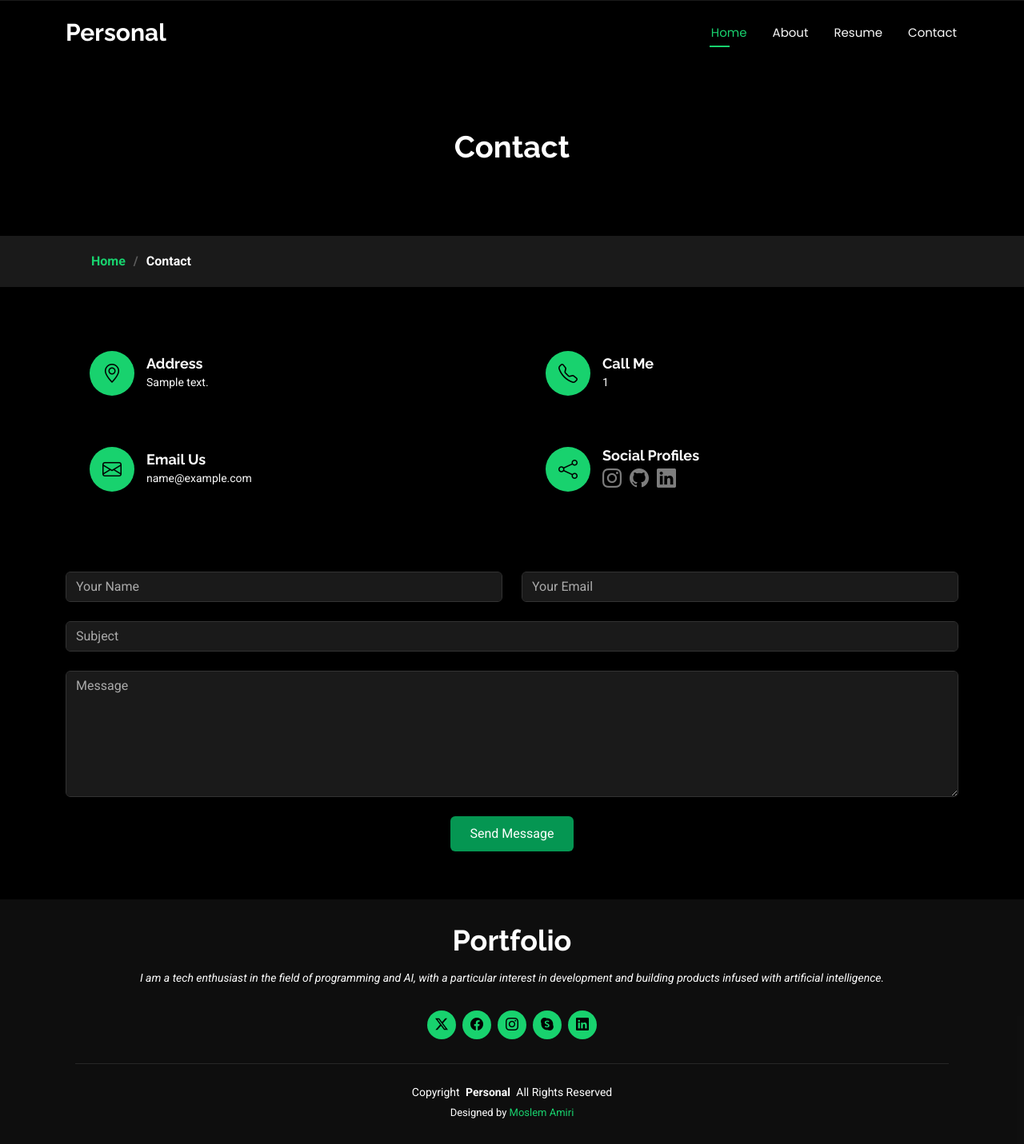
After one commit to Mosllems/My_Website, a Django app: template templates/contact.html in a window 1280 px wide. The commit adds this page. Shown: the whole page at 80% size. Run offline with Django 5.2, Linux system fonts and the light colour scheme; the template is opened without the code that fills it: most values are stand-ins (such as "Sample title", 1, 10 or a date in 2020); parts of the project's set-up code (start-up, migrations or seed data) failed here and were passed over; some libraries are stand-ins or nearby versions.

Commit message:
add Contact Page

```diff
--- a/pages/urls.py
+++ b/pages/urls.py
@@ -8,4 +8,5 @@ urlpatterns = [
     path('', views.HomePageView.as_view(), name='home'),
     path('about/', views.AboutPageView.as_view(), name='about'),
     path('resume/', views.ResumePageView.as_view(), name='resume'),
+    path('contact/', views.ContactPageView.as_view(), name='contact'),
 ]
--- a/static/css/main.css
+++ b/static/css/main.css
@@ -89,24 +89,74 @@ h6 {
 
 /* PHP Email Form Messages
 ------------------------------*/
-.php-email-form .error-message {
+/* Contact Form Base */
+.contact-form {
+  margin-top: 80px;
+  position: relative;
+}
+
+.contact-form .form-control {
+  background-color: #1a1a1a;
+  border: 1px solid #333;
+  color: #fff;
+}
+
+.contact-form .form-control:focus {
+  background-color: #1a1a1a;
+  border-color: #059652;
+  box-shadow: none;
+  color: #fff;
+}
+
+.contact-form .form-control::placeholder {
+  color: #aaa;
+}
+
+/* Loading */
+.contact-form .loading {
+  display: none;
+  background: #333;
+  color: #fff;
+  padding: 12px;
+  margin-bottom: 15px;
+  text-align: center;
+  border-radius: 6px;
+}
+
+/* Error */
+.contact-form .error-message {
   display: none;
   background: #df1529;
-  color: #ffffff;
-  text-align: left;
+  color: #fff;
   padding: 15px;
-  margin-bottom: 24px;
+  margin-bottom: 15px;
   font-weight: 600;
-}
-
-.php-email-form .sent-message {
+  border-radius: 6px;
+}
+
+/* Success */
+.contact-form .sent-message {
   display: none;
-  color: #ffffff;
   background: #059652;
-  text-align: center;
+  color: #fff;
   padding: 15px;
-  margin-bottom: 24px;
+  margin-bottom: 15px;
   font-weight: 600;
+  border-radius: 6px;
+}
+
+/* Button */
+.btn-send {
+  background: #059652;
+  color: #fff;
+  border: none;
+  padding: 10px 25px;
+  border-radius: 6px;
+  transition: 0.3s;
+}
+
+.btn-send:hover {
+  background: #059652;
 }
 
 .php-email-form .loading {
--- a/static/vendor/php-email-form/validate.js
+++ b/static/vendor/php-email-form/validate.js
@@ -1,15 +1,16 @@
-/**
-* PHP Email Form Validation - v3.11
-* URL: https://bootstrapmade.com/php-email-form/
-* Author: BootstrapMade.com
-*/
 (function () {
   "use strict";
 
   let forms = document.querySelectorAll('.php-email-form');
 
-  forms.forEach( function(e) {
-    e.addEventListener('submit', function(event) {
+  forms.forEach(function (form) {
+
+    // 🚀 اگر no-ajax داشت، کلاً Django کنترل کنه
+    if (form.classList.contains('no-ajax')) {
+      return;
+    }
+
+    form.addEventListener('submit', function (event) {
       event.preventDefault();
 
       let thisForm = this;
@@ -17,69 +18,44 @@
       let action = thisForm.getAttribute('action');
       let recaptcha = thisForm.getAttribute('data-recaptcha-site-key');
 
-      if( ! action ) {
-        displayError(thisForm, 'The form action property is not set!');
+      if (!action) {
         return;
       }
-      thisForm.querySelector('.loading').classList.add('d-block');
-      thisForm.querySelector('.error-message').classList.remove('d-block');
-      thisForm.querySelector('.sent-message').classList.remove('d-block');
 
-      let formData = new FormData( thisForm );
+      thisForm.querySelector('.loading')?.classList.add('d-block');
+      thisForm.querySelector('.error-message')?.classList.remove('d-block');
+      thisForm.querySelector('.sent-message')?.classList.remove('d-block');
 
-      if ( recaptcha ) {
-        if(typeof grecaptcha !== "undefined" ) {
-          grecaptcha.ready(function() {
-            try {
-              grecaptcha.execute(recaptcha, {action: 'php_email_form_submit'})
-              .then(token => {
-                formData.set('recaptcha-response', token);
-                php_email_form_submit(thisForm, action, formData);
-              })
-            } catch(error) {
-              displayError(thisForm, error);
-            }
-          });
-        } else {
-          displayError(thisForm, 'The reCaptcha javascript API url is not loaded!')
-        }
-      } else {
-        php_email_form_submit(thisForm, action, formData);
-      }
+      let formData = new FormData(thisForm);
+
+      php_email_form_submit(thisForm, action, formData);
     });
+
   });
 
   function php_email_form_submit(thisForm, action, formData) {
+
     fetch(action, {
       method: 'POST',
       body: formData,
-      headers: {'X-Requested-With': 'XMLHttpRequest'}
+      headers: { 'X-Requested-With': 'XMLHttpRequest' }
     })
-    .then(response => {
-      if( response.ok ) {
-        return response.text();
-      } else {
-        throw new Error(`${response.status} ${response.statusText} ${response.url}`);
-      }
-    })
-    .then(data => {
-      thisForm.querySelector('.loading').classList.remove('d-block');
-      if (data.trim() == 'OK') {
-        thisForm.querySelector('.sent-message').classList.add('d-block');
-        thisForm.reset();
-      } else {
-        throw new Error(data ? data : 'Form submission failed and no error message returned from: ' + action);
-      }
-    })
-    .catch((error) => {
-      displayError(thisForm, error);
-    });
-  }
+      .then(response => response.text())
+      .then(data => {
+        thisForm.querySelector('.loading')?.classList.remove('d-block');
 
-  function displayError(thisForm, error) {
-    thisForm.querySelector('.loading').classList.remove('d-block');
-    thisForm.querySelector('.error-message').innerHTML = error;
-    thisForm.querySelector('.error-message').classList.add('d-block');
+        if (data.trim() === 'OK') {
+          thisForm.querySelector('.sent-message')?.classList.add('d-block');
+          thisForm.reset();
+        } else {
+          throw new Error('Form failed');
+        }
+      })
+      .catch(() => {
+        thisForm.querySelector('.loading')?.classList.remove('d-block');
+        thisForm.querySelector('.error-message')?.classList.add('d-block');
+      });
+
   }
 
 })();
--- a/templates/_base.html
+++ b/templates/_base.html
@@ -75,7 +75,7 @@
               <li><a href="#">Dropdown 4</a></li>
             </ul>
           </li> -->
-          <li><a href="#">Contact</a></li>
+          <li><a href="{% url 'pages:contact' %}">Contact</a></li>
         </ul>
         <i class="mobile-nav-toggle d-xl-none bi bi-list"></i>
       </nav>
--- /dev/null
+++ b/templates/contact.html
@@ -0,0 +1,127 @@
+{% extends "_base.html" %}
+{% load static %}
+
+{% block title %} About {% endblock title %}
+
+
+{% block content %}
+
+<main class="main">
+
+    <!-- Page Title -->
+    <div class="page-title" data-aos="fade">
+        <div class="heading">
+            <div class="container">
+                <div class="row d-flex justify-content-center text-center">
+                    <div class="col-lg-8">
+                        <h1>Contact</h1>
+                    </div>
+                </div>
+            </div>
+        </div>
+        <nav class="breadcrumbs">
+            <div class="container">
+                <ol>
+                    <li><a href="index.html">Home</a></li>
+                    <li class="current">Contact</li>
+                </ol>
+            </div>
+        </nav>
+    </div><!-- End Page Title -->
+
+    <!-- Contact Section -->
+    <section id="contact" class="contact section">
+
+        <div class="container" data-aos="fade-up" data-aos-delay="100">
+
+            <div class="row gy-4">
+
+                <div class="col-md-6">
+                    <div class="info-item d-flex align-items-center" data-aos="fade-up" data-aos-delay="200">
+                        <i class="icon bi bi-geo-alt flex-shrink-0"></i>
+                        <div>
+                            <h3>Address</h3>
+                            <p>{{me.address}}</p>
+                        </div>
+                    </div>
+                </div><!-- End Info Item -->
+
+                <div class="col-md-6">
+                    <div class="info-item d-flex align-items-center" data-aos="fade-up" data-aos-delay="300">
+                        <i class="icon bi bi-telephone flex-shrink-0"></i>
+                        <div>
+                            <h3>Call Me</h3>
+                            <p>{{me.phone_number}}</p>
+                        </div>
+                    </div>
+                </div><!-- End Info Item -->
+
+                <div class="col-md-6">
+                    <div class="info-item d-flex align-items-center" data-aos="fade-up" data-aos-delay="400">
+                        <i class="icon bi bi-envelope flex-shrink-0"></i>
+                        <div>
+                            <h3>Email Us</h3>
+                            <p>{{me.email}}</p>
+                        </div>
+                    </div>
+                </div><!-- End Info Item -->
+
+                <div class="col-md-6">
+                    <div class="info-item d-flex align-items-center" data-aos="fade-up" data-aos-delay="500">
+                        <i class="icon bi bi-share flex-shrink-0"></i>
+                        <div>
+                            <h3>Social Profiles</h3>
+                            <div class="social-links">
+                                <a href="https://www.instagram.com/mosllems/"><i class="bi bi-instagram"></i></a>
+                                <a href="https://github.com/Mosllems"><i class="bi bi-github"></i></a>
+                                <a href="https://www.linkedin.com/in/Mosllems"><i class="bi bi-linkedin"></i></a>
+                            </div>
+                        </div>
+                    </div>
+                </div><!-- End Info Item -->
+
+            </div>
+
+            <form method="post"
+                action="{% url 'pages:contact' %}"
+                class="contact-form"
+                data-aos="fade-up"
+                data-aos-delay="600">
+                {% csrf_token %}
+                <!-- loading / success / error -->
+                <div class="loading">Sending...</div>
+                <div class="error-message"></div>
+                <div class="sent-message">Your message has been sent. Thank you!</div>
+
+                <div class="row gy-4">
+
+                    <div class="col-md-6">
+                        <input type="text" name="name" class="form-control" placeholder="Your Name" required>
+                    </div>
+
+                    <div class="col-md-6">
+                        <input type="email" name="email" class="form-control" placeholder="Your Email" required>
+                    </div>
+
+                    <div class="col-md-12">
+                        <input type="text" name="subject" class="form-control" placeholder="Subject" required>
+                    </div>
+
+                    <div class="col-md-12">
+                        <textarea name="message" class="form-control" rows="6" placeholder="Message" required></textarea>
+                    </div>
+
+                    <div class="col-md-12 text-center">
+                        <button type="submit" class="btn-send">Send Message</button>
+                    </div>
+
+                </div>
+            </form><!-- End Contact Form -->
+
+        </div>
+
+    </section><!-- /Contact Section -->
+
+</main>
+
+{% endblock content %}
```
Also changed, not shown: pages/admin.py (+9 -1 lines), pages/forms.py (added, +9 -0 lines), pages/models.py (+16 -0 lines), pages/views.py (+23 -1 lines), pages/migrations/0009_contactform.py (added).
